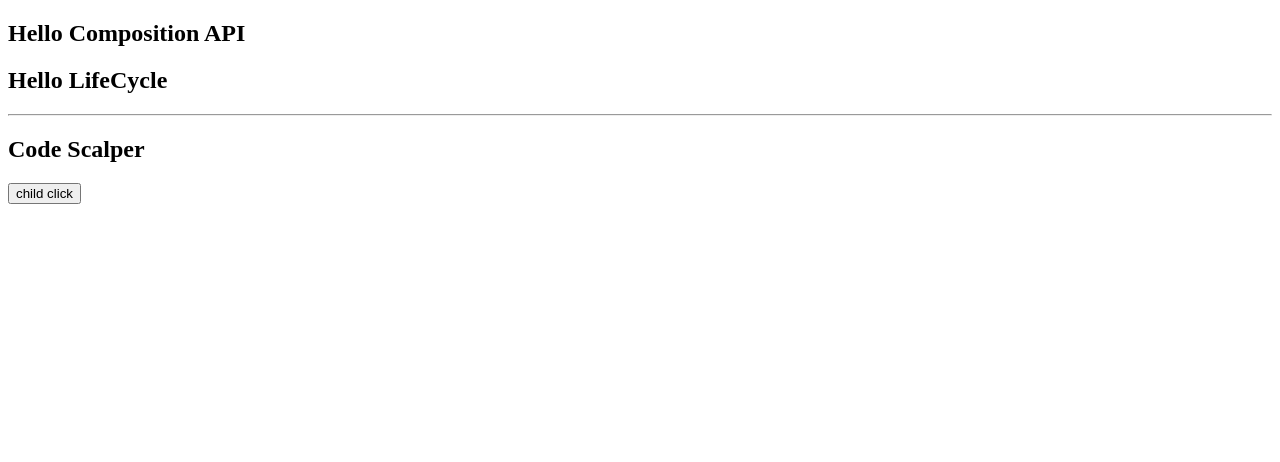
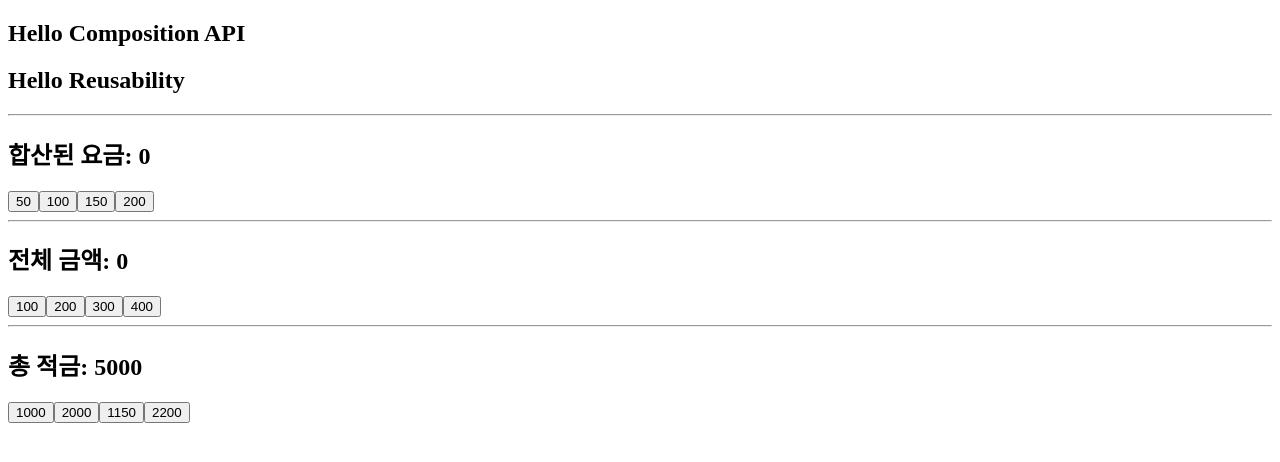
Before and after one commit to wangkodok/Vue-Study, a Vue app in the folder vue-intro/vue-practice/: page / in a window 1280 px wide. Shown: the top 462 px of the page. Built offline with nearby package versions, Linux system fonts and the light colour scheme; the HTML template or start-up script is replaced by a standard one.

Commit message:
chapter_53: composition-resuability

```diff
--- a/vue-intro/vue-practice/src/components/composition/TestComponents.vue
+++ b/vue-intro/vue-practice/src/components/composition/TestComponents.vue
@@ -1,25 +1,24 @@
 <template>
-  <h2>Hello LifeCycle</h2>
-  <!-- <input type="text" v-model="username" ref="inputRef" /> -->
-
-  <ChildComponent
-    firstname="Code"
-    lastname="Scalper"
-    @sendParent="sendParent"
-  />
+  <h2>Hello Reusability</h2>
+  <hr />
+  <FeeStatus />
+  <hr />
+  <ProductStatus />
+  <hr />
+  <SavingStatus />
 </template>
 
 <script>
-import ChildComponent from "./ChildComponent.vue";
+import FeeStatus from "../mixin/FeeStatus.vue";
+import ProductStatus from "../mixin/ProductStatus.vue";
+import SavingStatus from "../mixin/SavingStatus.vue";
+import {} from "vue";
 export default {
   name: "TestComponent",
   components: {
-    ChildComponent,
-  },
-  methods: {
-    sendParent() {
-      console.log("클릭하면 나와라!!!");
-    },
+    FeeStatus,
+    ProductStatus,
+    SavingStatus,
   },
 };
 </script>
--- a/vue-intro/vue-practice/src/components/mixin/FeeStatus.vue
+++ b/vue-intro/vue-practice/src/components/mixin/FeeStatus.vue
@@ -9,19 +9,17 @@
 </template>
 
 <script>
-import moneyMixins from "../../mixins/moneyMixins.js";
+import useMoney from "@/composables/useMoney";
 export default {
   name: "feeStatus",
-  mixins: [moneyMixins],
-  data() {
+  setup() {
+    useMoney;
+    const { addMoney, totalMoney } = useMoney();
+
     return {
-      // totalMoney: 0,
+      addMoney,
+      totalMoney,
     };
-  },
-  methods: {
-    // addMoney(price) {
-    //   this.totalMoney = this.totalMoney + price;
-    // },
   },
 };
 </script>
--- a/vue-intro/vue-practice/src/components/mixin/ProductStatus.vue
+++ b/vue-intro/vue-practice/src/components/mixin/ProductStatus.vue
@@ -12,21 +12,17 @@
 </template>
 
 <script>
-import moneyMixins from "../../mixins/moneyMixins.js";
+import useMoney from "@/composables/useMoney";
 export default {
   name: "ProductStatus",
-  mixins: [moneyMixins],
-  components: {},
-  data() {
+  setup() {
+    useMoney;
+    const { addMoney, totalMoney } = useMoney();
+
     return {
-      // totalMoney: 0,
-      totalMoney: 3000,
+      addMoney,
+      totalMoney,
     };
-  },
-  methods: {
-    // addMoney(price) {
-    //   this.totalMoney = this.totalMoney + price;
-    // },
   },
 };
 </script>
--- a/vue-intro/vue-practice/src/components/mixin/SavingStatus.vue
+++ b/vue-intro/vue-practice/src/components/mixin/SavingStatus.vue
@@ -9,19 +9,17 @@
 </template>
 
 <script>
-import moneyMixins from "../../mixins/moneyMixins.js";
+import useMoney from "@/composables/useMoney";
 export default {
   name: "SavingStatus",
-  mixins: [moneyMixins],
-  data() {
+  setup() {
+    useMoney;
+    const { addMoney, totalMoney } = useMoney(5000);
+
     return {
-      // totalMoney: 0,
+      addMoney,
+      totalMoney,
     };
-  },
-  methods: {
-    // addMoney(price) {
-    //   this.totalMoney = this.totalMoney + price;
-    // },
   },
 };
 </script>
--- /dev/null
+++ b/vue-intro/vue-practice/src/composables/useMoney.js
@@ -0,0 +1,14 @@
+import { ref } from "vue";
+function useMoney(initialTotalMoney = 0) {
+  const totalMoney = ref(initialTotalMoney);
+  function addMoney(price) {
+    totalMoney.value += price;
+  }
+
+  return {
+    totalMoney,
+    addMoney,
+  };
+}
+
+export default useMoney;
```
